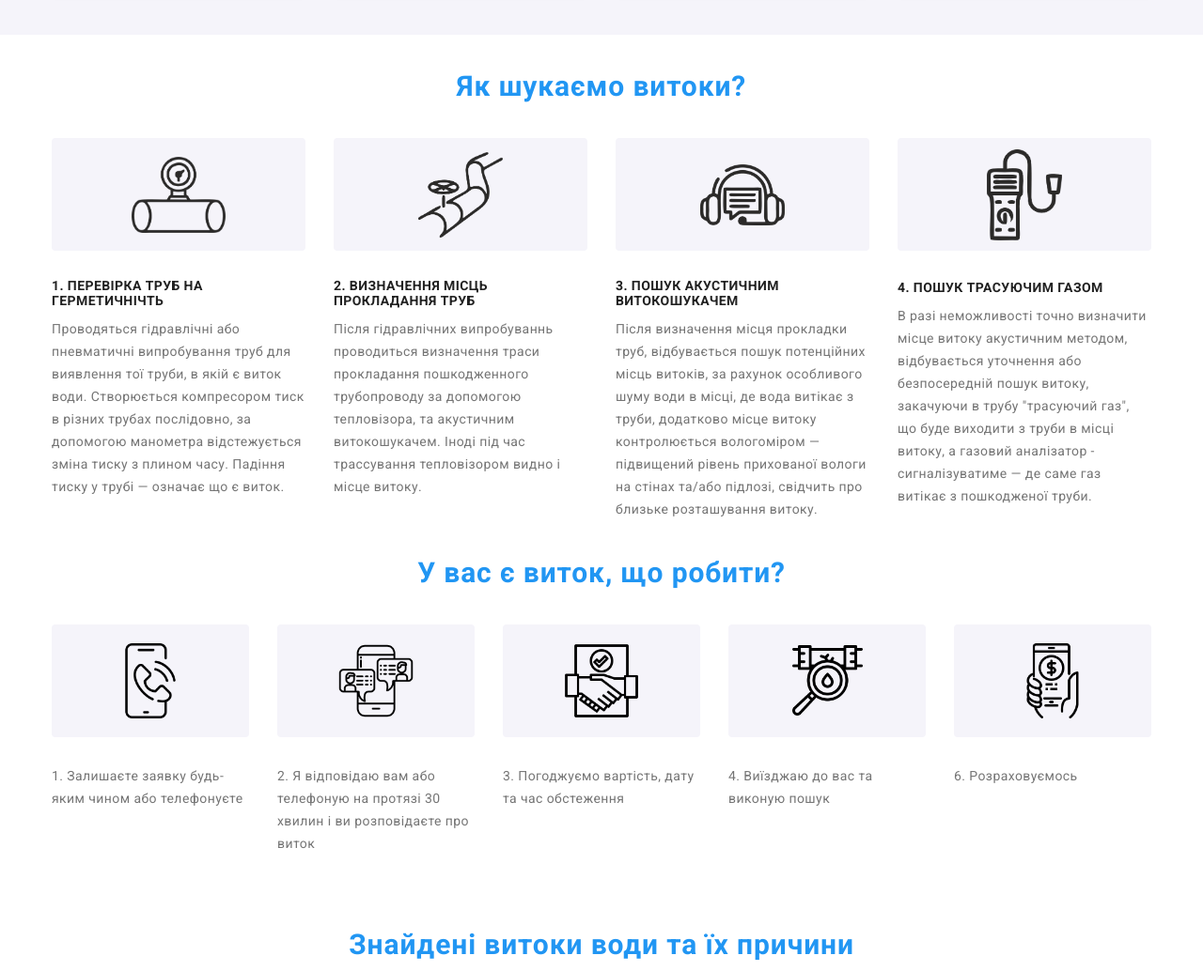
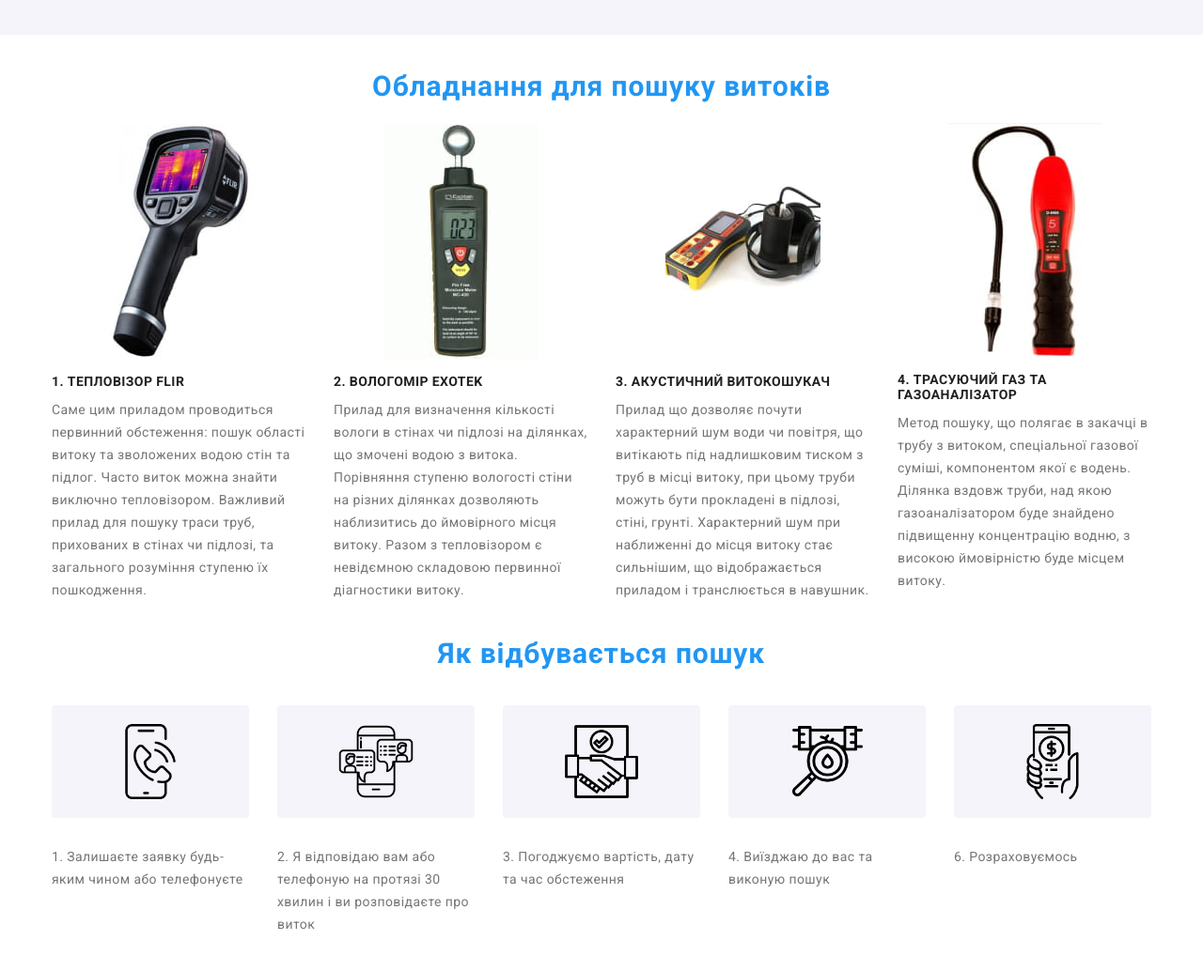
Before and after one commit to ilchenko82/waterleaks, a website built with Parcel: page index.html in a window 1280 px wide. Shown: the part 1194-2228 px from the top of the page at 94% size. Built offline with nearby package versions, Linux system fonts and the light colour scheme.

Commit message:
ux: page structure and titles update

```diff
--- a/index.html
+++ b/index.html
@@ -190,7 +190,7 @@
 	</section>
 	<section class="section team" id="we_do">
 		<div class="container">
-			<h2 class="team__title">Витоки які ми шукаємо та знаходимо</h2>
+			<h2 class="team__title">Витоки, яки ми знаходимо</h2>
 		<ul class="ul-nolist team__list">
 			<li class="team__item">
 				<picture>
@@ -284,45 +284,86 @@
 	</section>
 	<section class="section rules" id="search_stage">
 		<div class="container" >
-		<h2 class="team__title">Як шукаємо витоки?</h2>
+		<h2 class="team__title">Обладнання для пошуку витоків</h2>
+
 		<ul class="ul-nolist rules__list">
 			<li class="rules__item">
-				<div class="rules__item-box">
-					<img src="./images/pressure.png" width="100px" alt="Гідравлічні випробування">
-				</div>
-				<h3 class="rules__item-box-title">1. Перевірка труб на герметичнічть</h3>
-				<p class="rules__item-box-text">Проводяться гідравлічні або пневматичні випробування труб для виявлення тої труби, в якій є виток води. Створюється компресором тиск в різних трубах послідовно, за допомогою манометра відстежується зміна тиску з плином часу. Падіння тиску у трубі — означає що є виток.</p>
+				<div class="rules__tool-box">
+					<img srcset="./images/flire8@1x.jpg,
+				./images/flire8@2x.jpg 2x"
+						 src="./images/flire8@1x.jpg"
+						 alt="Тепловізор">				</div>
+				<h3 class="rules__item-box-title">1. Тепловізор Flir</h3>
+				<p class="rules__item-box-text">Саме цим приладом проводиться первинний обстеження: пошук області витоку та зволожених водою стін та підлог. Часто виток можна знайти виключно тепловізором. Важливий прилад для пошуку траси труб, прихованих в стінах чи підлозі, та загального розуміння ступеню їх пошкодження.</p>
 			</li>
 			<li class="rules__item">
-				<div class="rules__item-box">
-					<img src="./images/trasser.png" width="90px" alt="Трассування трубопроводів">
-				</div>
-				<h3 class="rules__item-box-title">2. Визначення місць прокладання труб</h3>
-				<p class="rules__item-box-text">Після гідравлічних випробуваннь проводиться визначення траси прокладання пошкодженного трубопроводу за допомогою тепловізора, та акустичним витокошукачем. Іноді під час трассування тепловізором видно і місце витоку.</p>
+				<div class="rules__tool-box">
+					<img srcset="./images/exotek@1x.jpg,
+				./images/exotek@2x.jpg 2x"
+						 src="./images/exotek@1x.jpg"
+						 alt="Вологомір">								</div>
+				<h3 class="rules__item-box-title">2. Вологомір Exotek</h3>
+				<p class="rules__item-box-text">Прилад для визначення кількості вологи в стінах чи підлозі на ділянках, що змочені водою з витока. Порівняння ступеню вологості стіни на різних ділянках дозволяють наблизитись до ймовірного місця витоку. Разом з тепловізором є невідємною складовою первинної діагностики витоку.</p>
 			</li>
 			<li class="rules__item">
-				<div class="rules__item-box">
-						<img src="./images/acoustic.png" width="90px" alt="Трассування трубопроводів">
-				</div>
-				<h3 class="rules__item-box-title">3. Пошук акустичним витокошукачем</h3>
-				<p class="rules__item-box-text">Після визначення місця прокладки труб, відбувається
-					пошук потенційних місць витоків, за рахунок особливого шуму води в місці, де вода витікає з труби, додатково місце витоку контролюється вологоміром — підвищений рівень прихованої вологи на стінах та/або підлозі, свідчить про близьке розташування витоку.</p>
+				<div class="rules__tool-box">
+					<img srcset="./images/succes@1x.jpg,
+					./images/succes@2x.jpg 2x"
+						 src="./images/succes@1x.jpg"
+						 alt="Акустичний витокошукач"></div>
+				<h3 class="rules__item-box-title">3. Акустичний витокошукач</h3>
+				<p class="rules__item-box-text">Прилад що дозволяє почути характерний шум води чи повітря, що витікають під надлишковим тиском з труб в місці витоку, при цьому труби можуть бути прокладені в підлозі, стіні, грунті. Характерний шум при наближенні до місця витоку стає сильнішим, що відображається приладом і транслюється в навушник.</p>
 			</li>
 			<li class="rules__item">
-					<div class="rules__item-box">
-						<img src="./images/gassearch.png" width="80px" alt="Трассування трубопроводів">
-					</div>
-				<h3 class="rules__item-box-title">4. Пошук трасуючим газом</h3>
-				<p class="rules__item-box-text">В разі неможливості точно визначити місце витоку акустичним методом, відбувається уточнення або безпосередній пошук витоку, закачуючи в
-					трубу "трасуючий газ", що буде виходити з труби в місці витоку, а газовий аналізатор -
-					сигналізуватиме — де саме газ витікає з пошкодженої труби.</p>
+				<div class="rules__tool-box">
+					<img srcset="./images/leak-detector@1x.jpg,
+					./images/leak-detector@2x.jpg 2x"
+						 src="./images/leak-detector@1x.jpg"
+						 alt="Трасуючий газ">
+				</div>
+				<h3 class="rules__item-box-title">4. Трасуючий газ та газоаналізатор</h3>
+				<p class="rules__item-box-text">Метод пошуку, що полягає в закачці в трубу з витоком, спеціальної газової суміші, компонентом якої є водень. Ділянка вздовж труби, над якою газоаналізатором буде знайдено підвищенну концентрацію водню, з високою ймовірністю буде місцем витоку.</p>
 			</li>
 		</ul>
+
+		<!--<ul class="ul-nolist rules__list">-->
+			<!--<li class="rules__item">-->
+				<!--<div class="rules__item-box">-->
+					<!--<img src="./images/pressure.png" width="100px" alt="Гідравлічні випробування">-->
+				<!--</div>-->
+				<!--<h3 class="rules__item-box-title">1. Перевірка труб на герметичнічть</h3>-->
+				<!--<p class="rules__item-box-text">Проводяться гідравлічні або пневматичні випробування труб для виявлення тої труби, в якій є виток води. Створюється компресором тиск в різних трубах послідовно, за допомогою манометра відстежується зміна тиску з плином часу. Падіння тиску у трубі — означає що є виток.</p>-->
+			<!--</li>-->
+			<!--<li class="rules__item">-->
+				<!--<div class="rules__item-box">-->
+					<!--<img src="./images/trasser.png" width="90px" alt="Трассування трубопроводів">-->
+				<!--</div>-->
+				<!--<h3 class="rules__item-box-title">2. Визначення місць прокладання труб</h3>-->
+				<!--<p class="rules__item-box-text">Після гідравлічних випробуваннь проводиться визначення траси прокладання пошкодженного трубопроводу за допомогою тепловізора, та акустичним витокошукачем. Іноді під час трассування тепловізором видно і місце витоку.</p>-->
+			<!--</li>-->
+			<!--<li class="rules__item">-->
+				<!--<div class="rules__item-box">-->
+						<!--<img src="./images/acoustic.png" width="90px" alt="Трассування трубопроводів">-->
+				<!--</div>-->
+				<!--<h3 class="rules__item-box-title">3. Пошук акустичним витокошукачем</h3>-->
+				<!--<p class="rules__item-box-text">Після визначення місця прокладки труб, відбувається-->
+					<!--пошук потенційних місць витоків, за рахунок особливого шуму води в місці, де вода витікає з труби, додатково місце витоку контролюється вологоміром — підвищений рівень прихованої вологи на стінах та/або підлозі, свідчить про близьке розташування витоку.</p>-->
+			<!--</li>-->
+			<!--<li class="rules__item">-->
+					<!--<div class="rules__item-box">-->
+						<!--<img src="./images/gassearch.png" width="80px" alt="Трассування трубопроводів">-->
+					<!--</div>-->
+				<!--<h3 class="rules__item-box-title">4. Пошук трасуючим газом</h3>-->
+				<!--<p class="rules__item-box-text">В разі неможливості точно визначити місце витоку акустичним методом, відбувається уточнення або безпосередній пошук витоку, закачуючи в-->
+					<!--трубу "трасуючий газ", що буде виходити з труби в місці витоку, а газовий аналізатор - -->
+					<!--сигналізуватиме — де саме газ витікає з пошкодженої труби.</p>-->
+			<!--</li>-->
+		<!--</ul>-->
 	</div>
 	</section>
 	<section class="section rules" id="search_stage">
 		<div class="container" >
-			<h2 class="team__title">У вас є виток, що робити?</h2>
+			<h2 class="team__title">Як відбувається пошук</h2>
 		<ul class="ul-nolist rules__list">
 			<li class="rules__item">
 				<div class="rules__item-box">
@@ -360,7 +401,7 @@
 	</section>
 
 	<section class="section" id="our_case">
-		<div class="container"><h2 class="team__title">Знайдені витоки води та їх причини</h2>
+		<div class="container"><h2 class="team__title">Приклади знайдених витоків</h2>
 		<section class="swiper-slider">
 			<div class="swiper mySwiper">
 				<div class="swiper-wrapper">
@@ -515,7 +556,7 @@
 
 		</section>
 		<section class="container" id="services">
-			<h2 class="team__title">Послуги та ціни</h2>
+			<h2 class="team__title">Ціни на пошук витоків у Києві та області</h2>
 				<div class="tabs">
 					<div class="tabs__nav tabs-nav">
 						<div class="tabs-nav__item is-active" data-tab-name="tab-1"><h2 class="we-do__title">Пошук витоків</h2></div>
```
